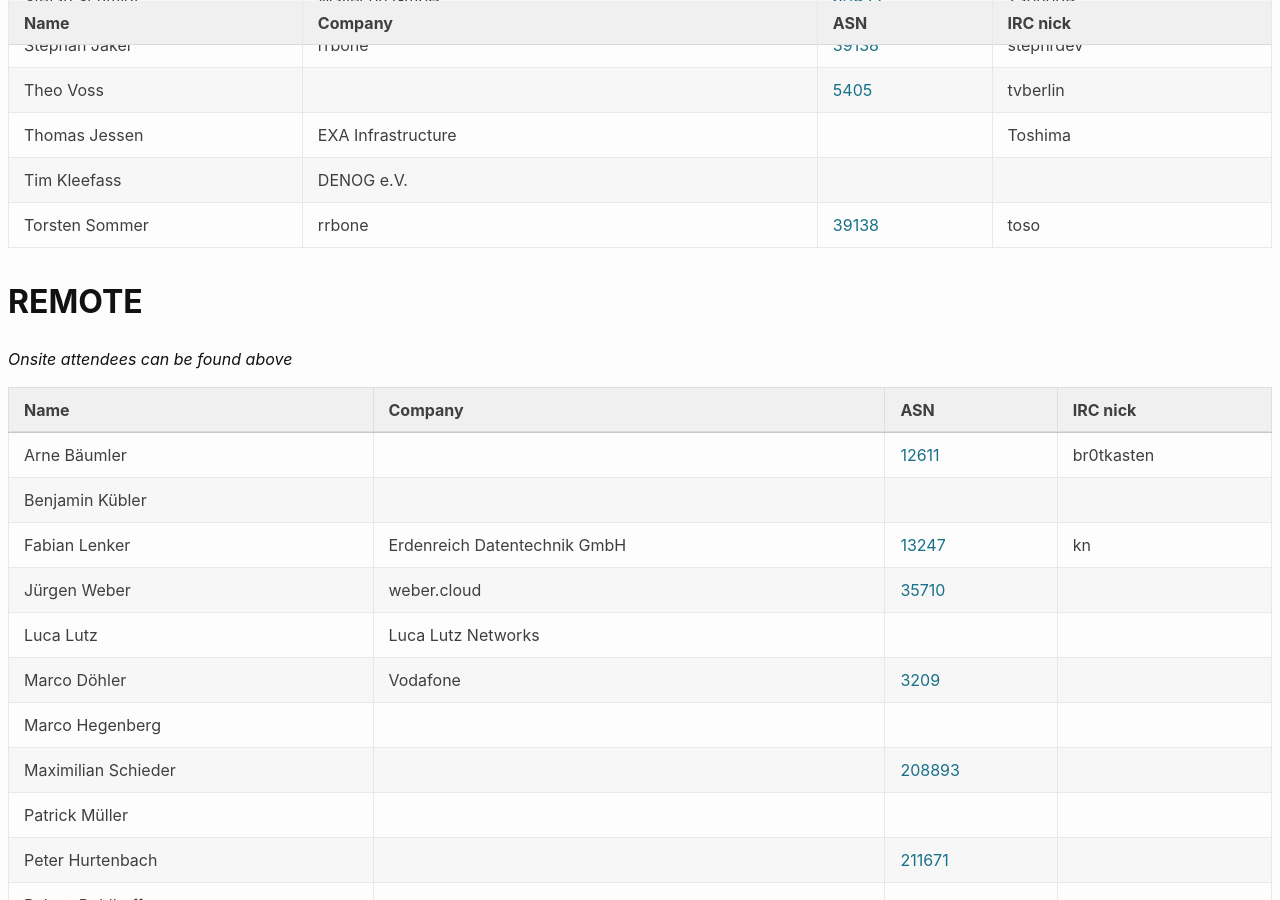
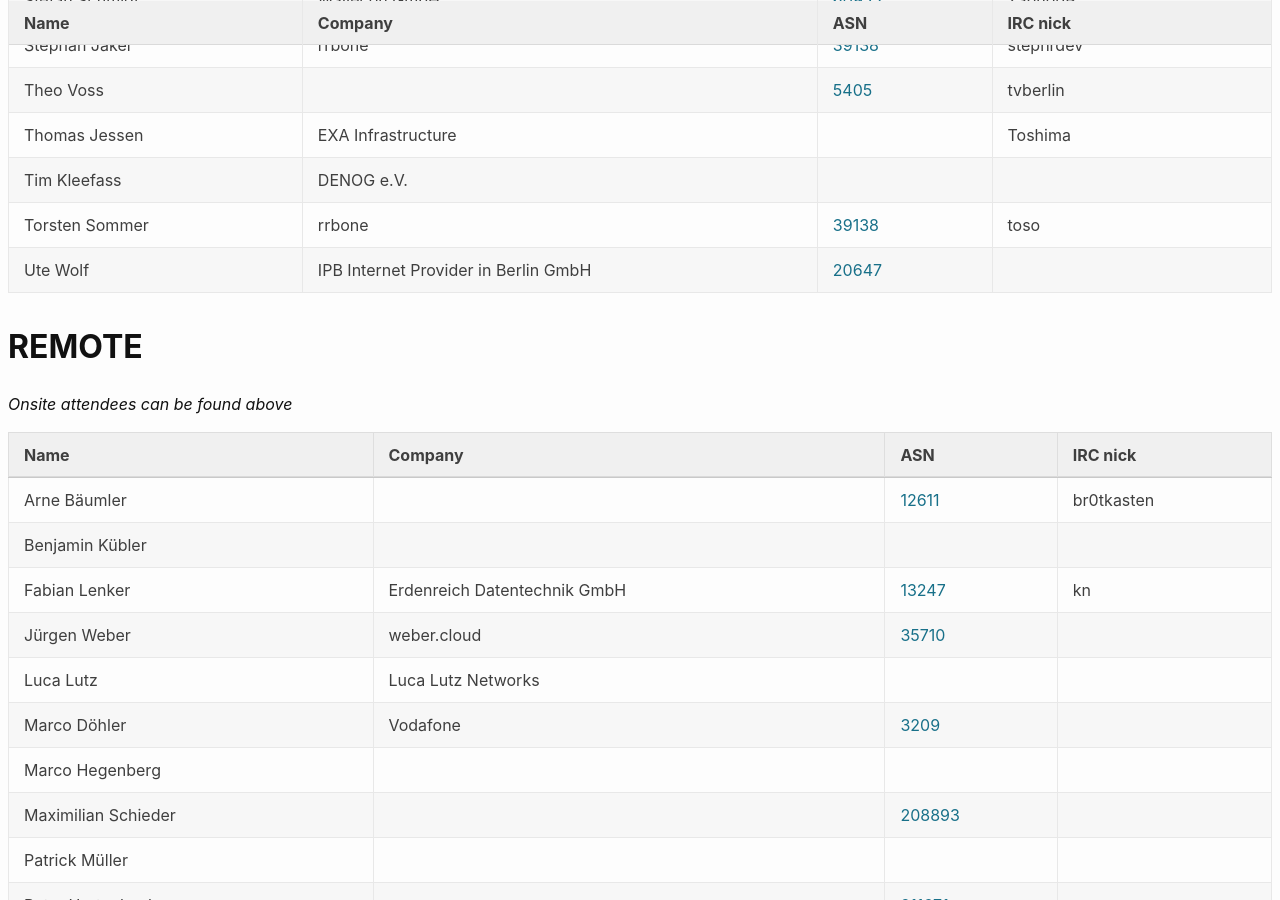
Before and after one commit to denog/pretix-attendeelist, a Jekyll site: the page built from denog15/index.md, in a window 1280 px wide and 900 px high, scrolled down 2494 px. Built offline with Jekyll 4.4.1, drawn with Linux system fonts in a browser that asks for light colours.

Commit message:
Latest data: Tue Aug  1 14:47:56 UTC 2023

```diff
--- a/_data/attendees_denog15_onsite.json
+++ b/_data/attendees_denog15_onsite.json
@@ -340,5 +340,11 @@
     "company": "rrbone",
     "irc": "toso",
     "asn": "39138"
+  },
+  {
+    "name": "Ute Wolf",
+    "company": "IPB Internet Provider in Berlin GmbH",
+    "irc": null,
+    "asn": "20647"
   }
 ]
```
